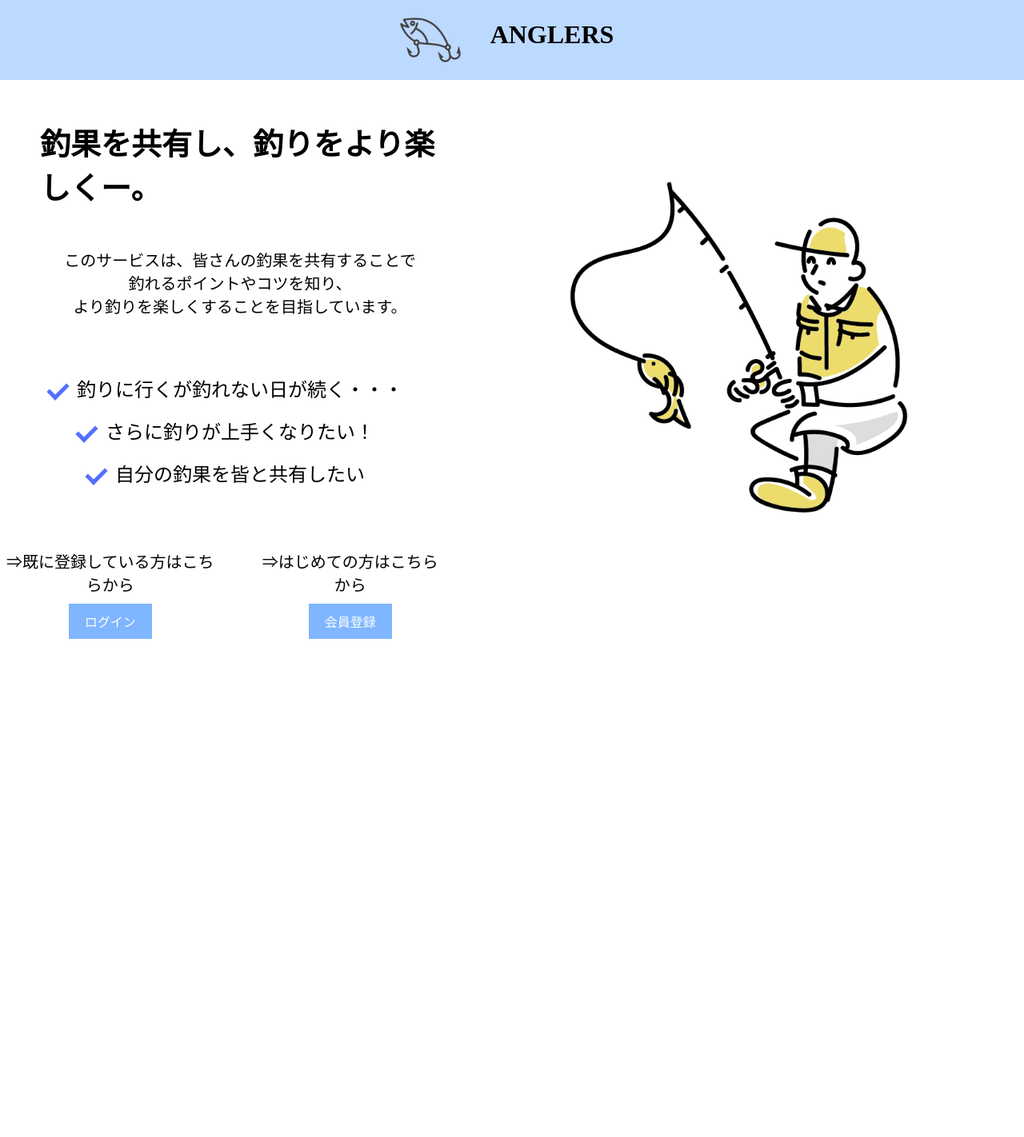
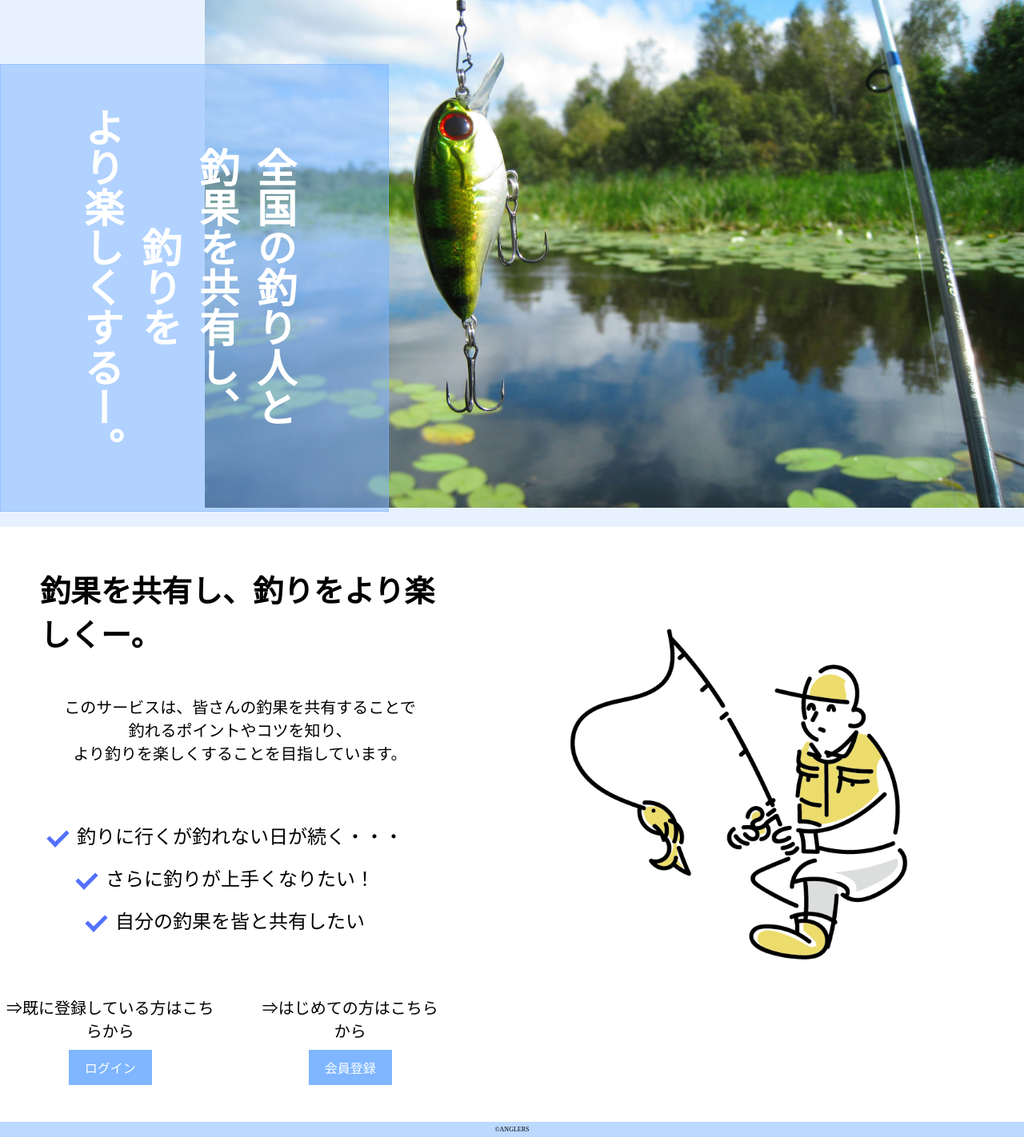
Before and after one commit to as-373/homework, a PHP site: page /join/home.php in a window 1280 px wide. Shown: the whole page at 80% size. Before the commit the page ends 799 px from the top, so only its background shows below. Run offline with PHP 8.4, Linux system fonts and the light colour scheme.

Commit message:
Add files via upload

```diff
--- a/new-anglers/join/home.php
+++ b/new-anglers/join/home.php
@@ -7,12 +7,27 @@
     <title>ANGLERS</title>
     <link rel="shortcut icon" href="../img/title-img.png" type="image/x-icon">
     <link rel="stylesheet" href="../style.css"/>
+    <script
+      src="https://code.jquery.com/jquery-3.6.3.js"
+      integrity="sha256-nQLuAZGRRcILA+6dMBOvcRh5Pe310sBpanc6+QBmyVM="
+      crossorigin="anonymous"></script>
+      <script src="main.js"></script>
 </head>
 <body>
-    <div id="head">
-        <img src="../img/title-img.png" alt="">
-        <h1>ANGLERS</h1>
-    </div>
+    <header id="header">
+      <div class="header-img">
+        <img src="../img/main.jpg" alt="">
+      </div>
+      <div class="header-p">
+        <p>
+          <br>
+          全国の釣り人と<br>
+          釣果を共有し、<br>
+          釣りを<br>
+          より楽しくするー。
+        </p>
+      </div>
+    </header>
 
     <main id="home">
       <div class="home-item">
@@ -43,5 +58,8 @@
         <img src="../img/home-img.png" alt="">
       </div>
     </main>
+    <footer id="footer">
+      <p>&copy;ANGLERS</p>
+    </footer>
 </body>
 </html>
--- /dev/null
+++ b/new-anglers/join/main.js
@@ -0,0 +1,5 @@
+$(function(){
+  setTimeout(function(){
+		$('.header-p').fadeIn(2000);
+	},200);
+});
--- a/new-anglers/member.txt
+++ b/new-anglers/member.txt
@@ -6,3 +6,4 @@
 画像あり　　　mail               password
 釣り大好き　　turi-mail          password
 fisherman    fishermail         123456
+abc          abcmail            123456
--- a/new-anglers/style.css
+++ b/new-anglers/style.css
@@ -190,6 +190,36 @@ form{
 	margin-top: 10px;
 }
 /*ホーム画面*/
+#header{
+	background-color: rgba(127, 182, 255, 0.178);
+	padding-bottom: 20px;
+}
+#header .header-p{
+	border: 1px solid rgba(127, 182, 255, 0.521);
+	background-color: rgba(127, 182, 255, 0.521);
+	padding: 50px;
+	width: 30%;
+	position: absolute;
+	writing-mode: vertical-rl;
+	bottom: 20%;
+	top: 10%;
+	text-align: center;
+	display: none;/*フェードインするために必要*/
+}
+#header .header-img{
+	text-align: right;
+}
+#header .header-p p{
+	font-size: 50px;
+	font-weight: bold;
+	color: rgb(255, 255, 255);
+}
+#header img{
+	width: 80%;
+	object-fit: cover;
+	position: relative;
+
+}
 .home-head{
 	margin: 50px;
 	font-size: 38px;
@@ -257,8 +287,9 @@ form{
 /*footer*/
 #footer{
 	background-color: rgba(127, 182, 255, 0.521);
-	padding: 10px;
+	padding: 5px;
 }
 #footer p{
 	text-align: center;
+	font-size: 8px;
 }
```
Also changed, not shown: new-anglers/index.php (+0 -10 lines), new-anglers/img/main.jpg (added), new-anglers/member_picture/20230117144836_fish6.jpg (added), new-anglers/post_picture/20230117145029_fish1.jpg (added).
